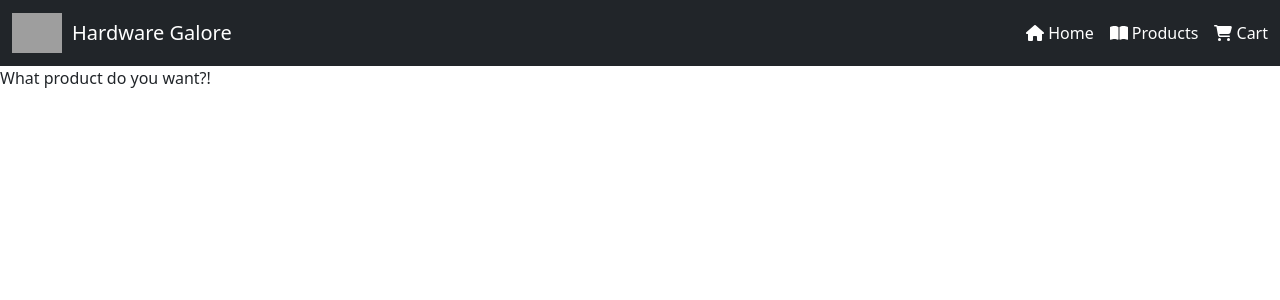
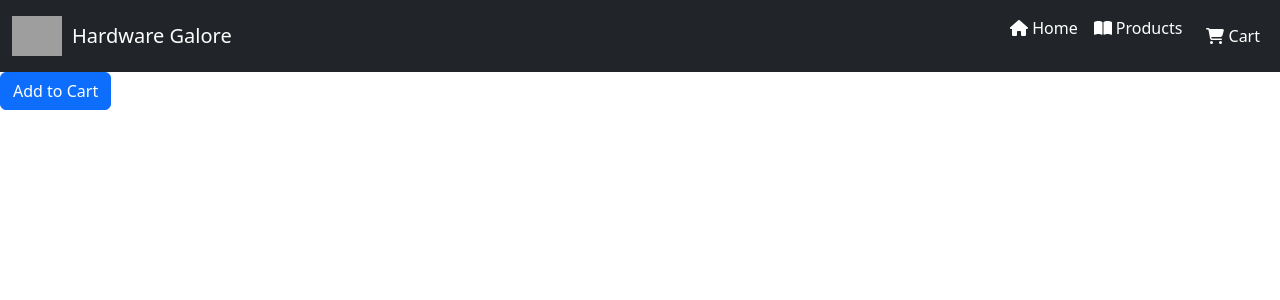
Before and after one commit to Hum-bee/hackathon, a React (Create React App) app in the folder frontend/: page /products/1 in a window 1280 px wide. Shown: the top 300 px of the page. Built offline with nearby package versions, Linux system fonts and the light colour scheme; grey boxes are pictures that could not be loaded.

Commit message:
notification on cart nav

```diff
--- a/frontend/package.json
+++ b/frontend/package.json
@@ -11,9 +11,9 @@
     "react-bootstrap": "^2.7.4",
     "react-dom": "^18.2.0",
     "react-icons": "^4.8.0",
-    "react-router-dom": "^6.10.0",
-    "react-scripts": "5.0.1"
-    },
+    "react-router-dom": "^6.14.1",
+    "react-scripts": "^5.0.1"
+  },
   "scripts": {
     "start": "react-scripts start",
     "build": "react-scripts build",
--- /dev/null
+++ b/frontend/src/Store.js
@@ -0,0 +1,31 @@
+import { createContext, useReducer } from "react";
+
+export const Store = createContext();
+
+const initialState = {
+  cart: {
+    cartItems: [],
+  },
+};
+
+function reducer(state, action) {
+  switch (action.type) {
+    case "CART_ADD_ITEM":
+      // add to cart
+      return {
+        ...state,
+        cart: {
+          ...state.cart,
+          cartItems: [...state.cart.cartItems, action.payload],
+        },
+      };
+    default:
+      return state;
+  }
+}
+
+export function StoreProvider(props) {
+  const [state, dispatch] = useReducer(reducer, initialState);
+  const value = { state, dispatch };
+  return <Store.Provider value={value}>{props.children} </Store.Provider>;
+}
--- a/frontend/src/components/NavBar.jsx
+++ b/frontend/src/components/NavBar.jsx
@@ -1,4 +1,4 @@
-import { Navbar, Nav } from "react-bootstrap";
+import Navbar from "react-bootstrap/Navbar";
 import { Link } from "react-router-dom";
 import { FontAwesomeIcon } from "@fortawesome/react-fontawesome";
 import {
@@ -6,13 +6,28 @@ import {
   faBookOpen,
   faCartShopping,
 } from "@fortawesome/free-solid-svg-icons";
+import Badge from "react-bootstrap/Badge";
+import Nav from "react-bootstrap/Nav";
+import { useContext } from "react";
+import { Store } from "../Store";
 
 const NavBar = () => {
+  const { state } = useContext(Store);
+  const { cart } = state;
+
   return (
     <Navbar bg="dark" variant="dark" expand="lg">
       <div className="container w-25">
         <Navbar.Brand>
-          <Link to="/" style={{ textDecoration: "none", color: "white", display: "flex", alignItems: "center" }}>
+          <Link
+            to="/"
+            style={{
+              textDecoration: "none",
+              color: "white",
+              display: "flex",
+              alignItems: "center",
+            }}
+          >
             <img
               alt=""
               src="https://www.argusleader.com/gcdn/-mm-/1cc705747a45cdbf3238b36b25533ae3e300e6ac/c=0-20-550-331/local/-/media/2016/05/16/SiouxFalls/SiouxFalls/635990304118662990-travelers-share.jpg?width=1200&disable=upscale&format=pjpg&auto=webp"
@@ -42,9 +57,21 @@ const NavBar = () => {
             </Link>
           </Nav.Link>
           <Nav.Link>
-            <Link to="/cart" style={{ color: "white", textDecoration: "none" }}>
-              <FontAwesomeIcon className="mx-auto" icon={faCartShopping} /> Cart
-            </Link>
+            <Nav className="me-auto">
+              <Link
+                to="/cart"
+                className="nav-link"
+                style={{ color: "white", textDecoration: "none" }}
+              >
+                <FontAwesomeIcon className="mx-auto" icon={faCartShopping} />{" "}
+                Cart
+                {cart.cartItems.length > 0 && (
+                  <Badge pill bg="danger">
+                    {cart.cartItems.length}
+                  </Badge>
+                )}
+              </Link>
+            </Nav>
           </Nav.Link>
         </Nav>
       </Navbar.Collapse>
--- a/frontend/src/index.js
+++ b/frontend/src/index.js
@@ -1,10 +1,13 @@
 import React from "react";
 import ReactDOM from "react-dom/client";
 import App from "./App";
+import { StoreProvider } from "./Store";
 
 const root = ReactDOM.createRoot(document.getElementById("root"));
 root.render(
   <React.StrictMode>
-    <App />
+    <StoreProvider>
+      <App />
+    </StoreProvider>
   </React.StrictMode>
 );
--- a/frontend/src/pages/ProductPage.jsx
+++ b/frontend/src/pages/ProductPage.jsx
@@ -1,6 +1,22 @@
+import { useContext } from "react";
+import { Button } from "react-bootstrap";
+import { Store } from "../Store";
+
 function ProductPage() {
-    return <>
-          What product do you want?!
-        </>;
-  }
-  export default ProductPage;
+  const { state, dispatch: ctxDispatch } = useContext(Store);
+  const addToCartHandler = () => {
+    ctxDispatch({
+      type: "CART_ADD_ITEM",
+      payload: { ...ProductPage, quantity: 1 },
+    });
+  };
+  return (
+    <div>
+      <Button onClick={addToCartHandler} variant="primary">
+        Add to Cart
+      </Button>
+    </div>
+  );
+}
+
+export default ProductPage;
--- a/frontend/src/pages/Products.jsx
+++ b/frontend/src/pages/Products.jsx
@@ -1,27 +1,41 @@
 import { useState, useEffect } from "react";
 import { Container, Card, Button, Form, Row, Col } from "react-bootstrap";
+import { link } from "react-router-dom";
+import ProductPage from "./ProductPage";
 
 const Products = () => {
   console.log("Products component is rendered!");
 
-  useEffect(() => {
-    fetchAllProducts();
-  }, []);
-
   const [products, setProducts] = useState([]);
   const [searchTerm, setSearchTerm] = useState("");
   const [filter, setFilter] = useState("");
+  const [page, setPage] = useState(1);
+  const limit = 4;
 
   const fetchAllProducts = async () => {
     console.log("fetchAllProducts called");
     try {
-      const response = await fetch("http://localhost:5000/products");
-      const products = await response.json();
-      setProducts(products.slice(0, 4)); // currently set to only display 10 products
+      const response = await fetch(
+        `http://localhost:5000/products?page=${page}&limit=${limit}&searchTerm=${searchTerm}&filter=${filter}`
+      );
+      const data = await response.json();
+      setProducts(data);
     } catch (error) {
       console.log("Error fetching products: ", error);
     }
   };
+
+  const nextPage = () => {
+    setPage(page + 1);
+  };
+
+  const prevPage = () => {
+    setPage(page - 1);
+  };
+
+  useEffect(() => {
+    fetchAllProducts();
+  }, [page, searchTerm, filter]);
 
   const handleSearch = (event) => {
     setSearchTerm(event.target.value);
@@ -31,18 +45,17 @@ const Products = () => {
     setFilter(event.target.value);
   };
 
-  const filteredProducts = products.filter((product) => {
-    return (
-      product.PRODUCT_NAME.toLowerCase().includes(searchTerm.toLowerCase()) &&
-      product.CATEGORY_NAME.includes(filter)
-    );
-  });
-
   return (
     <Container fluid>
       <Row>
         <Col md={4}>
-          <Container style={{ backgroundColor: "#E1E1CA", padding: "15px", marginTop: "20px" }}>
+          <Container
+            style={{
+              backgroundColor: "#E1E1CA",
+              padding: "15px",
+              marginTop: "20px",
+            }}
+          >
             <Form style={{ backgroundColor: "f0f0f0" }}>
               <Form.Group controlId="formSearch">
                 <Form.Label>Search</Form.Label>
@@ -52,7 +65,7 @@ const Products = () => {
                   onChange={handleSearch}
                 />
               </Form.Group>
-              <Form.Group controlId="formFilter" style={{ marginTop: '5px' }}>
+              <Form.Group controlId="formFilter" style={{ marginTop: "5px" }}>
                 <Form.Label>Filter by Category</Form.Label>
                 <Form.Control as="select" onChange={handleFilter}>
                   <option value="">All</option>
@@ -63,14 +76,28 @@ const Products = () => {
                 </Form.Control>
               </Form.Group>
             </Form>
+            <Button
+              onClick={prevPage}
+              disabled={page === 1}
+              style={{ marginRight: "3px", marginTop: "7px" }}
+            >
+              Previous
+            </Button>
+            <Button
+              onClick={nextPage}
+              style={{ marginLeft: "3px", marginTop: "7px" }}
+            >
+              Next
+            </Button>
           </Container>
         </Col>
         <Col md={8}>
           <Row style={{ marginTop: "20px" }}>
-            {filteredProducts.map((product, index) => (
+            {products.map((product, index) => (
               <Col md={6} key={product._id}>
                 <Card
                   style={{
+                    height: "263px",
                     width: "25rem",
                     marginBottom: "20px",
                     backgroundColor: "#E99292",
@@ -84,8 +111,6 @@ const Products = () => {
                     <Card.Text>
                       {product.DESCRIPTION}
                       <br />
-                      Standard Cost: {product.STANDARD_COST}
-                      <br />
                       List Price: {product.LIST_PRICE}
                       <br />
                       Quantity: {product.QUANTITY}
@@ -95,6 +120,25 @@ const Products = () => {
                       Country: {product.COUNTRY_NAME}
                     </Card.Text>
                   </Card.Body>
+                  <div
+                    className="d-flex justify-content-center"
+                    style={{ marginTop: "-30px", marginLeft: "10px" }}
+                  >
+                    <Button
+                      variant="light"
+                      className="mt-3"
+                      style={{ marginRight: "5px", marginBottom: "5px" }}
+                    >
+                      View
+                    </Button>
+                    <Button
+                      variant="dark"
+                      className="mt-3"
+                      style={{ marginLeft: "5px", marginBottom: "5px" }}
+                    >
+                      Add to Cart
+                    </Button>
+                  </div>
                 </Card>
               </Col>
             ))}
```
Also changed, not shown: 2 other files (tests, documents, lock files or other folders).
